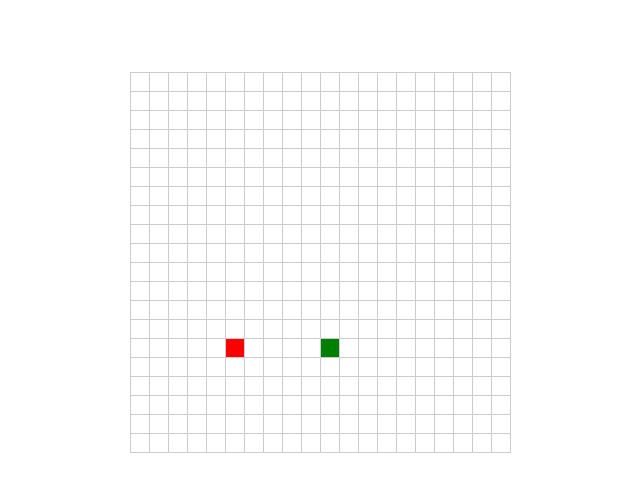
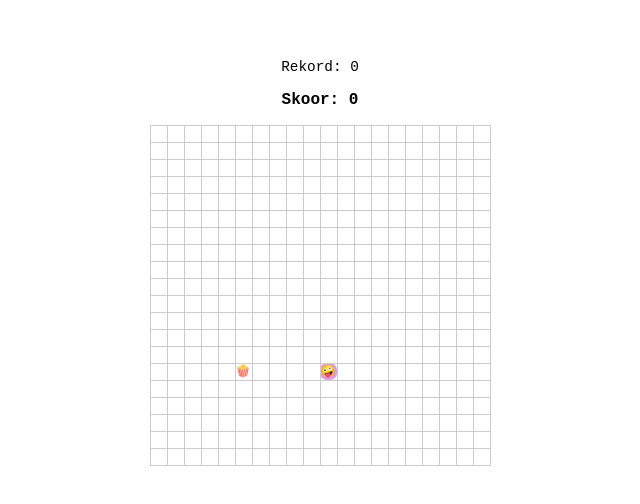
Before and after one commit to avrokj/snake, a plain HTML site: page index.html in a window 1280 px wide. Shown: the part 138-642 px from the top of the page, without its empty margins (320-960 px from the left). Drawn offline with Linux system fonts and the light colour scheme.

Commit message:
score and record

```diff
--- a/app.js
+++ b/app.js
@@ -1,12 +1,15 @@
 import { GameBoard } from "./src/GameBoard.js";
 import { Snake } from "./src/Snake.js";
 import { Food } from "./src/Food.js";
+import { Score } from "./src/Score.js";
 
 const boardSize = 20;
 
 const gameBoard = new GameBoard(boardSize);
 const snake = new Snake(boardSize);
 let food = new Food(boardSize, snake.getCoordinates());
+
+const score = new Score();
 
 const intervalId = setInterval(() => {
   const newHead = snake.calculateNewHead(boardSize);
@@ -24,6 +27,8 @@ const intervalId = setInterval(() => {
   if (foodCoordinates == snakeCoordinates[0]) {
     // uus toit
     food = new Food(boardSize, snakeCoordinates);
+    score.increment();
+    score.update();
   } else {
     //
     snake.pop();
--- a/index.html
+++ b/index.html
@@ -8,8 +8,14 @@
 </head>
 <body>
   <div id="container">
-    <div id="game-over" class="hidden">Game Over!<br/>
-        <button class="btn" onClick="history.go(0);">Try again?</button>
+    <div class="record">
+        <span>Rekord:&nbsp;</span><div id="high-score"></div>
+    </div>
+    <div class="score">
+        <span>Skoor:&nbsp;</span><div id="score"></div>
+    </div>
+    <div id="game-over" class="hidden">Mäng läbi!<br/>
+        <button class="btn" onClick="history.go(0);">Proovi uuesti?</button>
     </div>
     <table id="game-board"></table>
   </div>
--- a/src/Food.js
+++ b/src/Food.js
@@ -1,14 +1,24 @@
 class Food {
+  emojis = ["🍎", "🍬", "🍿", "🍔"];
   y;
   x;
+  emoji;
 
   constructor(boardSize, snakeCoordinates) {
     let c;
+
     do {
       this.y = Math.floor(Math.random() * boardSize);
       this.x = Math.floor(Math.random() * boardSize);
       c = this.y + "-" + this.x;
     } while (snakeCoordinates.includes(c));
+
+    const emojiIndex = Math.floor(Math.random() * this.emojis.length);
+    this.emoji = this.emojis[emojiIndex];
+  }
+
+  getEmoji() {
+    return this.emoji;
   }
 }
 
--- a/src/GameBoard.js
+++ b/src/GameBoard.js
@@ -17,16 +17,24 @@ class GameBoard {
         cellTd.setAttribute("id", id);
 
         if (snakeCoordinates.includes(id)) {
-          cellTd.classList.add("snake");
+          if (id == snakeCoordinates[0]) {
+            cellTd.innerText = "🤪";
+            cellTd.classList.add("snake");
+          } else {
+            cellTd.innerText = "🖕";
+            cellTd.classList.add("snake");
+          }
         }
 
         const foodCoordinates = food.y + "-" + food.x;
 
         if (id == foodCoordinates) {
+          //   cellTd.classList.add("food");
+          cellTd.innerText = food.getEmoji();
           cellTd.classList.add("food");
         }
         rowTr.append(cellTd);
-        console.log(id);
+        // console.log(id);
       }
 
       this.gameBoardTable.append(rowTr);
--- /dev/null
+++ b/src/Score.js
@@ -0,0 +1,25 @@
+class Score {
+  score = 0;
+  highScore = 0;
+
+  constructor() {
+    this.update();
+    this.updateHighScore();
+  }
+
+  increment() {
+    this.score++;
+  }
+
+  update() {
+    const scoreDiv = document.getElementById("score");
+    scoreDiv.innerHTML = this.score;
+  }
+
+  updateHighScore() {
+    const scoreDiv = document.getElementById("high-score");
+    scoreDiv.innerHTML = this.highScore;
+  }
+}
+
+export { Score };
--- a/style.css
+++ b/style.css
@@ -1,6 +1,7 @@
 
 body {
   margin: 0;
+  font-family: 'Courier New', Courier, monospace;
 }
 
 #container {
@@ -9,6 +10,8 @@ body {
   justify-content: center;
   align-items: center;
   height: 100vh;
+  display: flex;
+  flex-direction: column;
 }
 
 #game-board {
@@ -19,18 +22,34 @@ body {
   border:  #ccc solid 0.1px;
   width: 16px;
   height: 16px;
+  overflow: hidden;
+  padding: 0;
 }
 
 .snake {
-  background-color: green;
+    font-size: 12px;
+    border-radius: 40%;
+    background-color: plum;
 }
 
 .food {
-  background-color: red;
+  font-size: 12px;
+  line-height: 12px;
 }
 
 .hidden {
     display: none;
+}
+.record {
+    display: flex;
+    position: relative;
+    font-size: .9rem;
+}
+.score {
+    display: flex;
+    position: relative;
+    padding: 1rem;
+    font-weight: 600;
 }
 #game-over {
     position: absolute;
```
